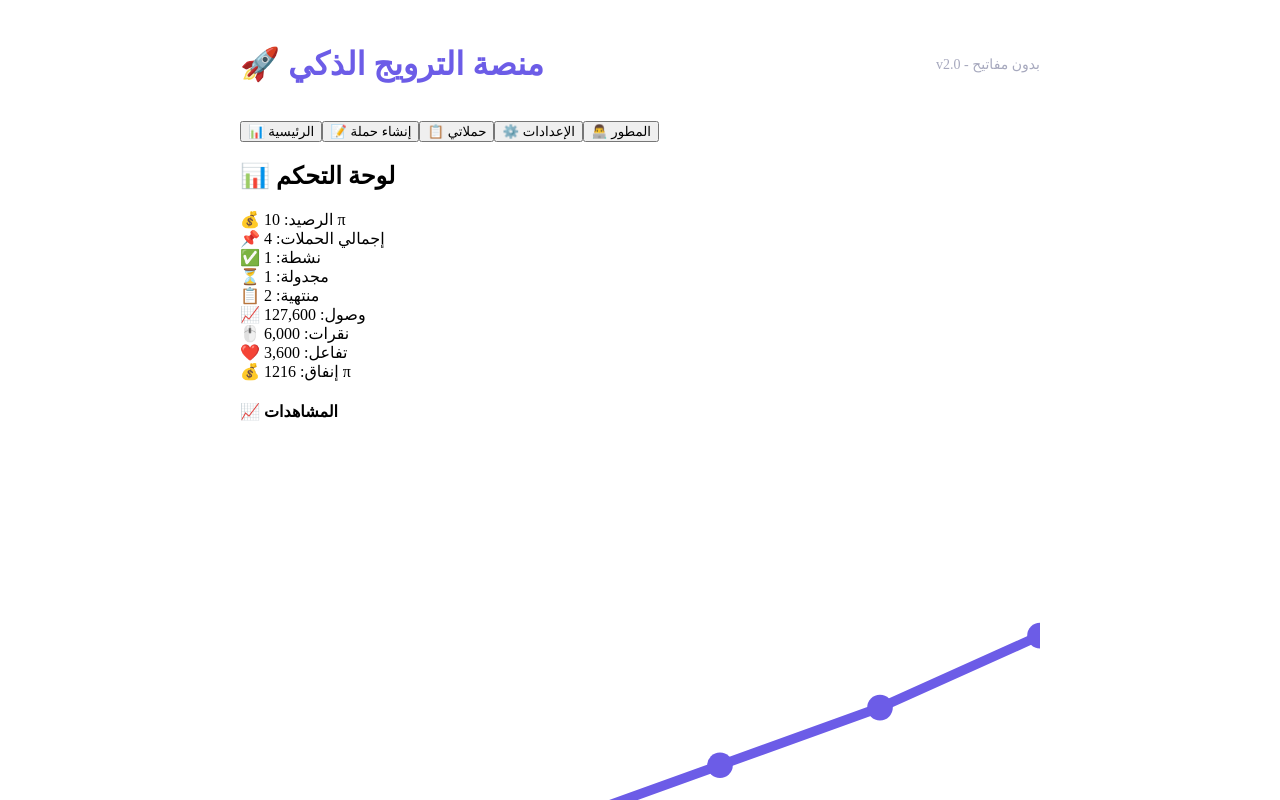
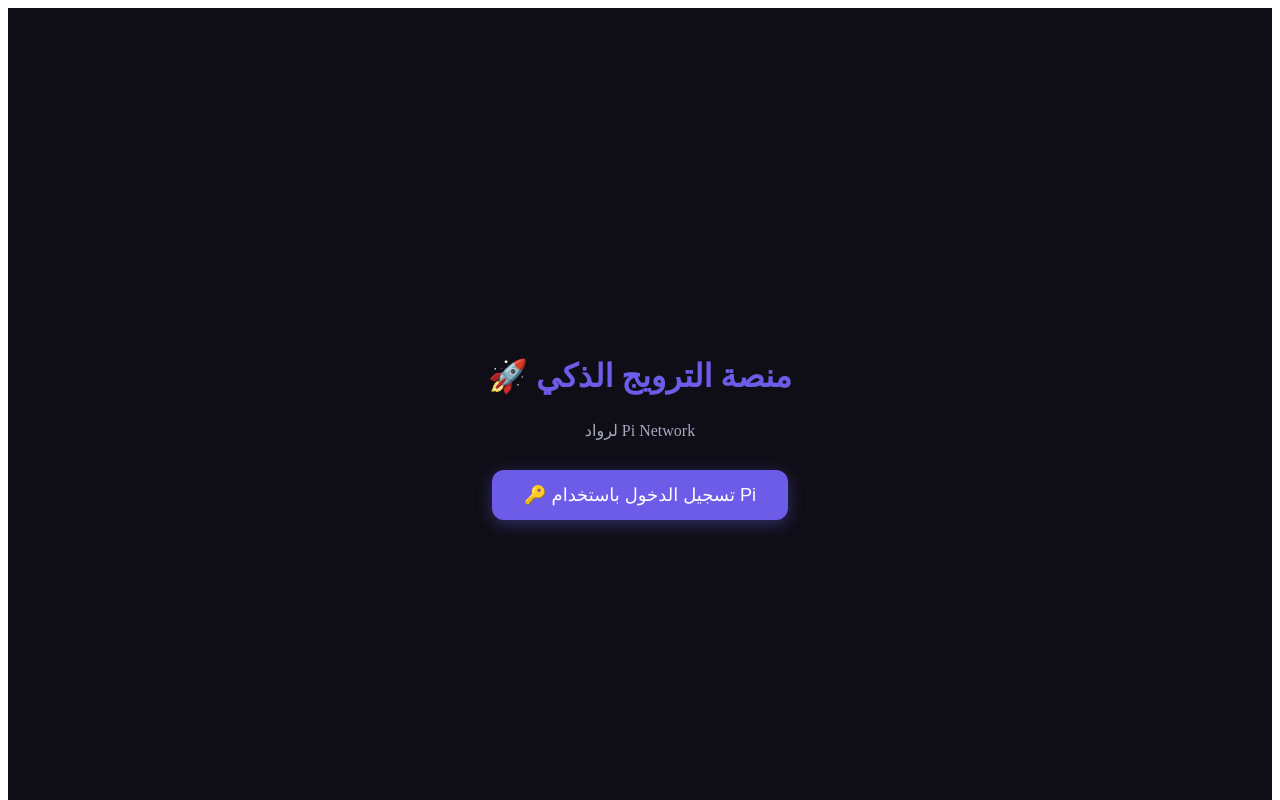
Before and after one commit to mart-promo-hub/--, a Next.js app: page / in a window 1280 px wide. Shown: the top 800 px of the page. Built offline with nearby package versions, Linux system fonts and the light colour scheme.

Commit message:
Refactor App component to Home and add authentication

```diff
--- a/app/page.js
+++ b/app/page.js
@@ -1,6 +1,6 @@
 "use client";
 
-import React, { useState, useEffect } from 'react';
+import { useState, useEffect } from 'react';
 
 // ==================== البيانات الثابتة ====================
 const INITIAL_CAMPAIGNS = [
@@ -31,13 +31,36 @@
 };
 
 // ==================== التطبيق الرئيسي ====================
-export default function App() {
+export default function Home() {
+  const [user, setUser] = useState(null);
+  const [loading, setLoading] = useState(false);
   const [campaigns, setCampaigns] = useState(INITIAL_CAMPAIGNS);
   const [filter, setFilter] = useState('الكل');
   const [page, setPage] = useState('dashboard');
   const [newCampaign, setNewCampaign] = useState({ name: '', type: 'نص', platform: 'فيسبوك', status: 'نشطة', budget: 100, text: '' });
   const [aiText, setAiText] = useState('');
   const [balance, setBalance] = useState(10);
+
+  // ===== دالة المصادقة مع Pi =====
+  const signInWithPi = async () => {
+    setLoading(true);
+    try {
+      await window.Pi.init({ version: "2.0" });
+      const authResult = await window.Pi.authenticate(['username'], (payment) => {
+        console.log("Payment callback:", payment);
+      });
+      setUser({
+        uid: authResult.user.uid,
+        username: authResult.user.username,
+      });
+      alert("✅ تم تسجيل الدخول بنجاح!");
+    } catch (error) {
+      console.error("Pi auth error:", error);
+      alert("❌ فشل تسجيل الدخول. تأكد من أنك تستخدم Pi Browser.");
+    } finally {
+      setLoading(false);
+    }
+  };
 
   // ===== دالة توليد النصوص بالذكاء الاصطناعي (محاكاة) =====
   const generateAIText = (campaignName) => {
@@ -86,7 +109,6 @@
     alert('✅ تم إنشاء الحملة بنجاح!');
   };
 
-  // ===== دالة حذف الحملة =====
   const deleteCampaign = (id) => {
     if (window.confirm('هل أنت متأكد من حذف هذه الحملة؟')) {
       setCampaigns(campaigns.filter(c => c.id !== id));
@@ -94,14 +116,12 @@
     }
   };
 
-  // ===== دالة عرض النتائج =====
   const showResults = (id) => {
     const c = campaigns.find(c => c.id === id);
     if (!c) return alert('الحملة غير موجودة');
     alert(`📊 نتائج الحملة: ${c.name}\n\n📈 المشاهدات: ${c.impressions.toLocaleString()}\n🖱️ النقرات: ${c.clicks.toLocaleString()}\n📊 CTR: ${c.ctr}%\n❤️ التفاعل: ${c.engagement.toLocaleString()}\n🔄 التحويلات: ${c.conversions}\n💰 العائد (ROI): ${c.roi}%\n💵 الميزانية: ${c.budget} π`);
   };
 
-  // ===== دالة شراء باقة =====
   const buyPackage = (price) => {
     if (balance < price) return alert(`⚠️ رصيدك غير كافٍ! رصيدك الحالي: ${balance} π`);
     if (window.confirm(`هل تريد شراء الباقة بـ ${price} π؟`)) {
@@ -118,7 +138,44 @@
     completed: campaigns.filter(c => c.status === 'منتهية').length,
   };
 
-  // ===== صفحات التطبيق =====
+  // ===== إذا لم يسجل المستخدم دخوله =====
+  if (!user) {
+    return (
+      <div style={{
+        display: 'flex',
+        flexDirection: 'column',
+        alignItems: 'center',
+        justifyContent: 'center',
+        minHeight: '100vh',
+        background: '#0f0e17',
+        color: '#fffffe',
+        padding: '20px'
+      }}>
+        <h1 style={{ color: '#6c5ce7', marginBottom: '10px' }}>🚀 منصة الترويج الذكي</h1>
+        <p style={{ color: '#a7a9be', marginBottom: '30px' }}>لرواد Pi Network</p>
+        <button
+          onClick={signInWithPi}
+          disabled={loading}
+          style={{
+            padding: '14px 32px',
+            fontSize: '18px',
+            background: '#6c5ce7',
+            color: 'white',
+            border: 'none',
+            borderRadius: '12px',
+            cursor: 'pointer',
+            transition: 'all 0.3s',
+            boxShadow: '0 4px 15px rgba(108, 92, 231, 0.4)'
+          }}
+        >
+          {loading ? '⏳ جاري التحميل...' : '🔑 تسجيل الدخول باستخدام Pi'}
+        </button>
+        {loading && <p style={{ color: '#a7a9be', marginTop: '20px' }}>جاري الاتصال بـ Pi Network...</p>}
+      </div>
+    );
+  }
+
+  // ===== صفحات التطبيق (للمستخدمين المسجلين) =====
   const renderPage = () => {
     switch (page) {
       case 'dashboard':
@@ -213,6 +270,9 @@
           <div>
             <h2>⚙️ الإعدادات</h2>
             <div className="card">
+              <p>👤 المستخدم: <strong>{user.username}</strong></p>
+              <p>🆔 UID: <strong>{user.uid}</strong></p>
+              <hr style={{ borderColor: '#6c5ce7', margin: '16px 0' }} />
               <p>💰 رصيدك الحالي: <strong>{balance} π</strong></p>
               <button onClick={() => setBalance(balance + 5)} style={{ background: '#4ecdc4' }}>➕ إضافة 5 π (تجريبي)</button>
               <hr style={{ borderColor: '#6c5ce7', margin: '16px 0' }} />
@@ -237,8 +297,7 @@
               <hr style={{ borderColor: '#6c5ce7', margin: '16px 0' }} />
               <p>🔑 المفاتيح: تم حذفها لأسباب أمنية ✅</p>
               <p>🌐 اللغة: العربية (RTL)</p>
-              <p>📱 الحالة: متصل (بدون مفاتيح)</p>
-              <button>💾 حفظ الإعدادات</button>
+              <button onClick={() => setUser(null)} style={{ background: '#ff6b6b' }}>🚪 تسجيل الخروج</button>
             </div>
           </div>
         );
@@ -249,13 +308,12 @@
             <h2>👨‍💻 تفاصيل المطور</h2>
             <div className="card">
               <p><strong>اسم المطور:</strong> Smart Promo Hub</p>
-              <p><strong>الموقع:</strong> <a href="https://smartprq1318.pinet.com" style={{ color: '#6c5ce7' }}>smartprq1318.pinet.com</a></p>
+              <p><strong>الموقع:</strong> <a href="https://smart-prq1318.pinet.com" style={{ color: '#6c5ce7' }}>smart-prq1318.pinet.com</a></p>
               <p><strong>المستودع:</strong> <a href="https://github.com/mart-promo-hub/smart-promo-hub" style={{ color: '#6c5ce7' }}>GitHub</a></p>
-              <p><strong>سياسة الخصوصية:</strong> <a href="https://github.com/mart-promo-hub/smart-promo-hub/blob/main/PRIVACY_POLICY.md" style={{ color: '#6c5ce7' }}>رابط</a></p>
               <p><strong>البريد الإلكتروني:</strong> ailailhashed2020@gmail.com</p>
               <button onClick={() => navigator.clipboard.writeText('ailailhashed2020@gmail.com')}>📋 نسخ البريد</button>
               <hr style={{ borderColor: '#6c5ce7', margin: '16px 0' }} />
-              <p style={{ color: '#4ecdc4' }}>✅ التطبيق يعمل بدون مفاتيح خارجية</p>
+              <p style={{ color: '#4ecdc4' }}>✅ التطبيق يعمل مع مصادقة Pi</p>
               <p style={{ color: '#a7a9be', fontSize: '14px' }}>تم حذف جميع المفاتيح لأسباب أمنية</p>
             </div>
           </div>
@@ -267,10 +325,10 @@
   };
 
   return (
-    <div style={{ padding: '16px', maxWidth: '800px', margin: '0 auto' }}>
+    <div style={{ padding: '16px', maxWidth: '800px', margin: '0 auto', background: '#0f0e17', color: '#fffffe', minHeight: '100vh' }}>
       <div style={{ display: 'flex', justifyContent: 'space-between', alignItems: 'center', marginBottom: '16px' }}>
         <h1 style={{ color: '#6c5ce7' }}>🚀 منصة الترويج الذكي</h1>
-        <div style={{ fontSize: '14px', color: '#a7a9be' }}>v2.0 - بدون مفاتيح</div>
+        <div style={{ fontSize: '14px', color: '#a7a9be' }}>👤 {user.username}</div>
       </div>
 
       <nav className="nav-bar">
```
